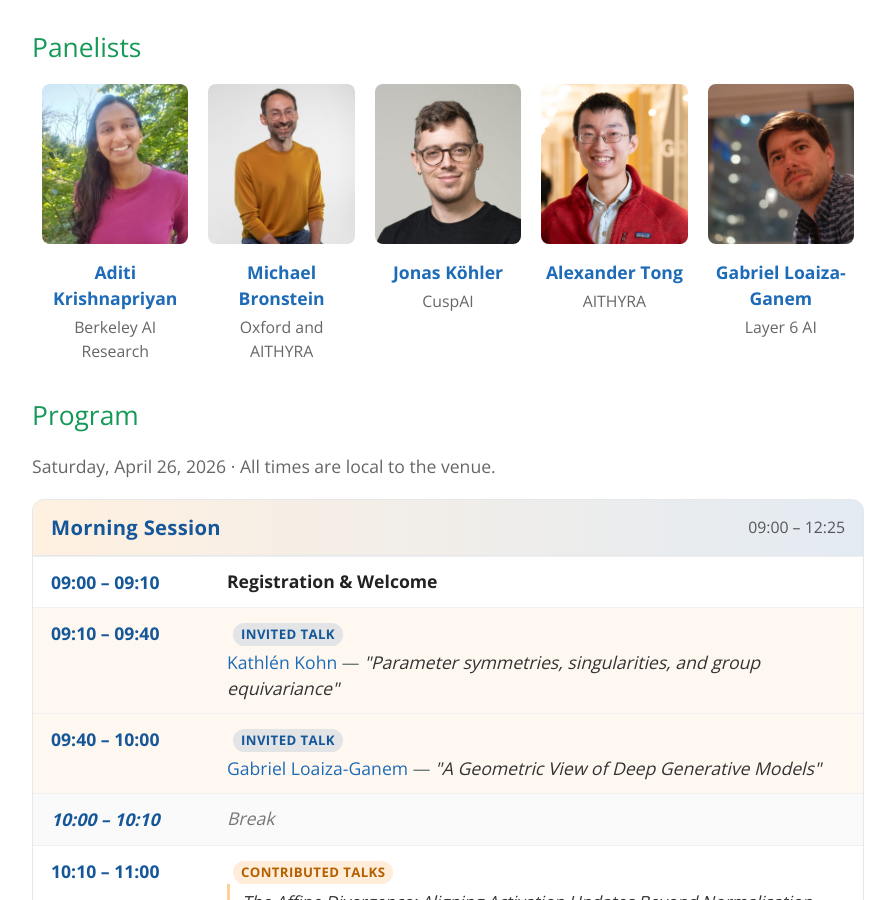
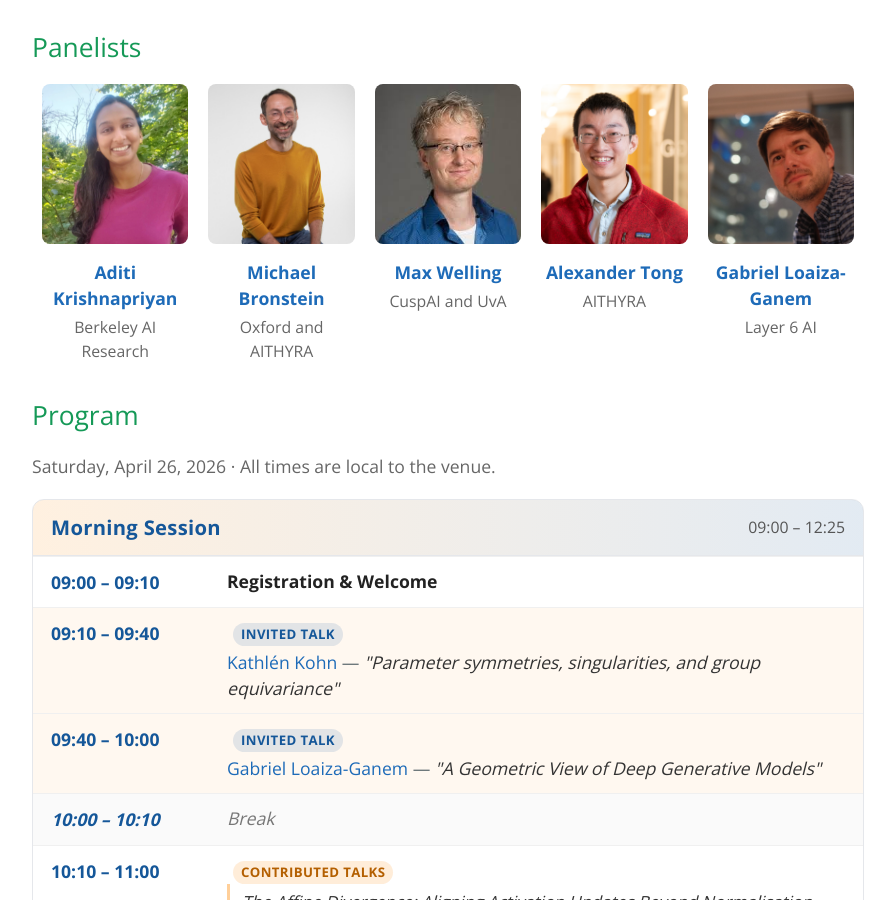
Before and after one commit to gram-workshop/gram-workshop.github.io, a Jekyll site: the page built from index.md, in a window 1280 px wide and 900 px high, scrolled down 943 px. Shown: the whole window, without its empty margins (192-1087 px from the left). Built offline with Jekyll 4.4.1, drawn with Linux system fonts in a browser that asks for light colours; some of the changed text lies outside the part shown.

Commit message:
change of panelist :)

```diff
--- a/index.md
+++ b/index.md
@@ -78,9 +78,9 @@ We are pleased to announce this **second edition of GRaM**, as an **ICLR 2026 wo
     </div>
     <div class="speaker-card">
         <div class="organizer-header">
-            <a href="https://argmin.xyz/"><img src="assets/img/invited26/jonas.jpeg" alt="Jonas Köhler" class="speaker-photo-square"></a>
-            <strong><a href="https://argmin.xyz/">Jonas Köhler</a></strong>
-            <div class="organizer-affiliation">CuspAI</div>
+            <a href="https://www.linkedin.com/in/max-welling-4a783910/?originalSubdomain=nl"><img src="assets/img/invited26/max.jpeg" alt="Max Welling" class="speaker-photo-square"></a>
+            <strong><a href="https://www.linkedin.com/in/max-welling-4a783910/?originalSubdomain=nl">Max Welling</a></strong>
+            <div class="organizer-affiliation">CuspAI and UvA</div>
         </div>
     </div>
     <div class="speaker-card">
@@ -228,7 +228,7 @@ We are pleased to announce this **second edition of GRaM**, as an **ICLR 2026 wo
       <span class="program-tag panel">Panel Discussion</span>
       <div style="margin-top: 4px;">
         <span class="program-title"> <a href="https://iclr.cc/virtual/2026/10019451">Do scale and simplicity make geometry obsolete, or more necessary than ever?</a> </span>
-        <br>With <a href="https://a1k12.github.io/">Aditi Krishnapriyan</a>, <a href="https://www.alextong.net/">Alexander Tong</a>, <a href="https://gabloa.github.io/">Gabriel Loaiza-Ganem</a>, <a href="https://argmin.xyz/">Jonas Köhler</a>, and <a href="https://www.cs.ox.ac.uk/people/michael.bronstein/">Michael Bronstein</a>.
+        <br>With <a href="https://a1k12.github.io/">Aditi Krishnapriyan</a>, <a href="https://www.alextong.net/">Alexander Tong</a>, <a href="https://gabloa.github.io/">Gabriel Loaiza-Ganem</a>, <a href="https://www.linkedin.com/in/max-welling-4a783910/?originalSubdomain=nl">Max Welling</a>, and <a href="https://www.cs.ox.ac.uk/people/michael.bronstein/">Michael Bronstein</a>.
         <br><span style="color: #666;">Moderated by <a href="https://ebekkers.github.io/">Erik Bekkers</a>.</span>
       </div>
     </div>
```
Also changed, not shown: assets/img/invited26/max.jpeg (added), 6 other files.
